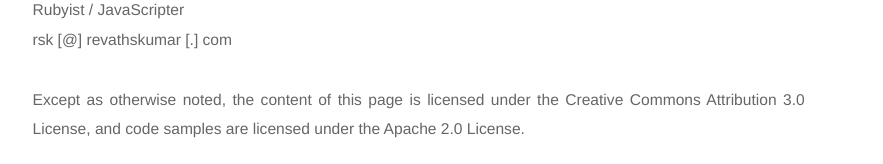
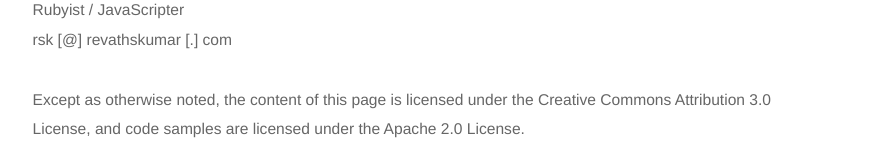
Before and after one commit to revathskumar/blog.revathskumar.com, a Jekyll site: the page built from _posts/2011-04-29-get-mac-address-of-nokia-n97-wlan.html, in a window 1280 px wide. Shown: the part 792-956 px from the top of the page, without its empty margins (198-1081 px from the left). Built offline with Jekyll 4.4.1, drawn with Linux system fonts in a browser that asks for light colours.

Commit message:
fix: minor css fix

```diff
--- a/_layouts/default.html
+++ b/_layouts/default.html
@@ -49,7 +49,7 @@
       <meta name="article:published_time" content="{{ page.date }}">
     {% endif %}
 
-    <link rel="stylesheet" href="/css/blog.min.css?v=1.0.3" type='text/css'>
+    <link rel="stylesheet" href="/css/blog.min.css?v=1.0.4" type='text/css'>
     <link rel="alternate" type="application/rss+xml" title="Subscribe to blog.revathskumar.com" href="/atom.xml" />
 
   </head>
--- a/css/main.css
+++ b/css/main.css
@@ -51,6 +51,7 @@ h6 {
 
 p, .share {
   margin: 1em 0;
+  text-align: left;
 }
 
 a {
```
Also changed, not shown: css/blog.min.css.
